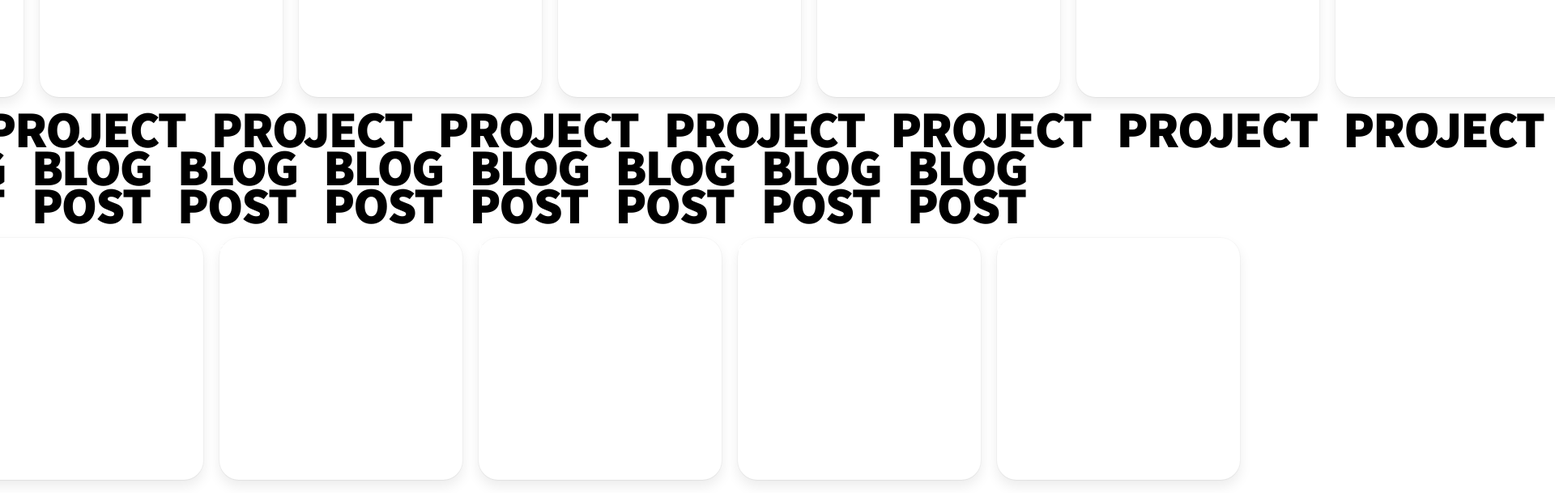
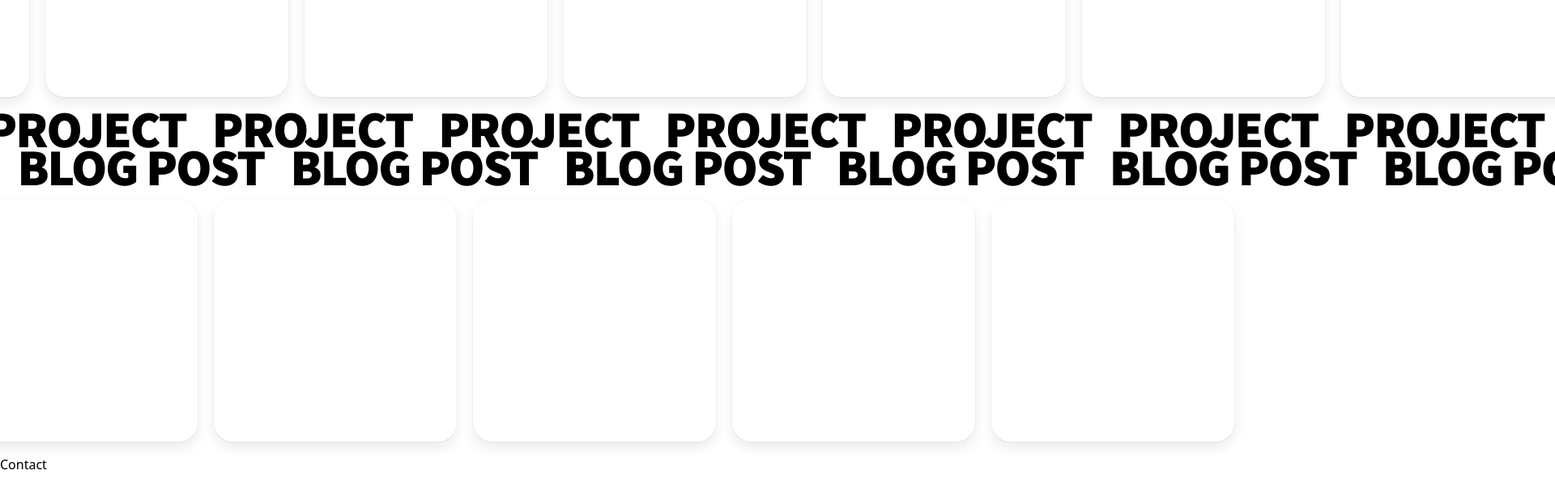
Before and after one commit to stoicperson/portfolio, a Next.js app: page / in a window 1280 px wide. Shown: the part 1020-1633 px from the top of the page at 81% size, 1920 px wide, since content can reach past the window. After the commit the page ends 1606 px from the top, so only its background shows below. Built offline with nearby package versions, Linux system fonts and the light colour scheme.

Commit message:
Update text.module.scss

```diff
--- a/components/carousel/text.module.scss
+++ b/components/carousel/text.module.scss
@@ -1,11 +1,15 @@
+.container {
+  line-height: 0.74;
+  width: 100%;
+}
+
 .item_wrapper {
-  display: flex;
+  display: inline-flex;
   flex-wrap: nowrap;
-  flex-direction: row;
   font-size: 4rem;
   text-transform: uppercase;
-  line-height: 0.74;
   letter-spacing: -2px;
+  white-space: nowrap;
   & > span {
     display: block;
     margin-right: 2rem;
```
